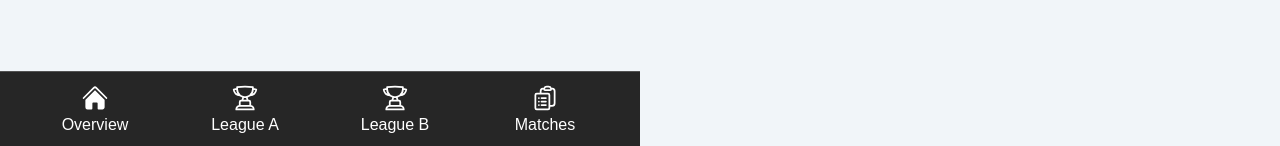
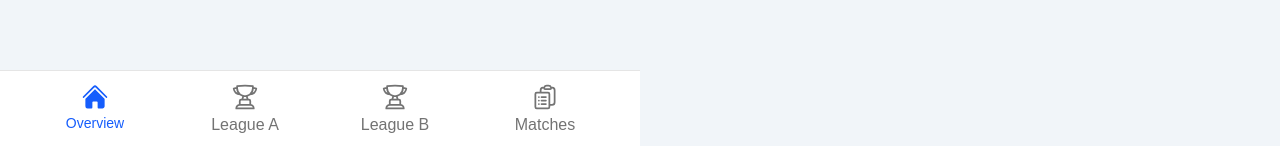
Before and after one commit to danielhc0228/my-tennis-app, a Next.js app: page / in a window 1280 px wide. Shown: the part 651-797 px from the top of the page. Built offline with nearby package versions, Linux system fonts and the light colour scheme; no server answers; the database is empty; a web font is replaced by a local one.

Commit message:
Edit tab component css

```diff
--- a/src/components/tab.tsx
+++ b/src/components/tab.tsx
@@ -16,18 +16,27 @@ import { usePathname } from "next/navigation";
 export default function TabBar() {
     const pathname = usePathname();
     return (
-        <div className='fixed bottom-0 mx-auto grid w-full max-w-screen-sm grid-cols-4 border-t border-neutral-600 bg-neutral-800 px-5 py-3 *:text-white'>
-            <Link href='/' className='flex flex-col items-center gap-px'>
+        <div className='fixed bottom-0 mx-auto grid w-full max-w-screen-sm grid-cols-4 border-t border-neutral-200 bg-white px-5 py-3'>
+            <Link
+                href='/'
+                className={`flex flex-col items-center gap-0.5 ${
+                    pathname === "/" ? "text-blue-600" : "text-neutral-500"
+                }`}
+            >
                 {pathname === "/" ? (
                     <SolidHomeIcon className='h-7 w-7' />
                 ) : (
                     <OutlineHomeIcon className='h-7 w-7' />
                 )}
-                <span>Overview</span>
+                <span className='text-sm font-medium'>Overview</span>
             </Link>
             <Link
                 href='/league-a'
-                className='flex flex-col items-center gap-px'
+                className={`flex flex-col items-center gap-0.5 ${
+                    pathname === "/league-a"
+                        ? "text-blue-600"
+                        : "text-neutral-500"
+                }`}
             >
                 {pathname === "/league-a" ? (
                     <SolidTrophyIcon className='h-7 w-7' />
@@ -38,7 +47,11 @@ export default function TabBar() {
             </Link>
             <Link
                 href='/league-b'
-                className='flex flex-col items-center gap-px'
+                className={`flex flex-col items-center gap-0.5 ${
+                    pathname === "/league-b"
+                        ? "text-blue-600"
+                        : "text-neutral-500"
+                }`}
             >
                 {pathname === "/league-b" ? (
                     <SolidTrophyIcon className='h-7 w-7' />
@@ -47,7 +60,14 @@ export default function TabBar() {
                 )}
                 <span>League B</span>
             </Link>
-            <Link href='/matches' className='flex flex-col items-center gap-px'>
+            <Link
+                href='/matches'
+                className={`flex flex-col items-center gap-0.5 ${
+                    pathname === "/matches"
+                        ? "text-blue-600"
+                        : "text-neutral-500"
+                }`}
+            >
                 {pathname === "/matches" ? (
                     <SolidClipboardDocumentListIcon className='h-7 w-7' />
                 ) : (
```
